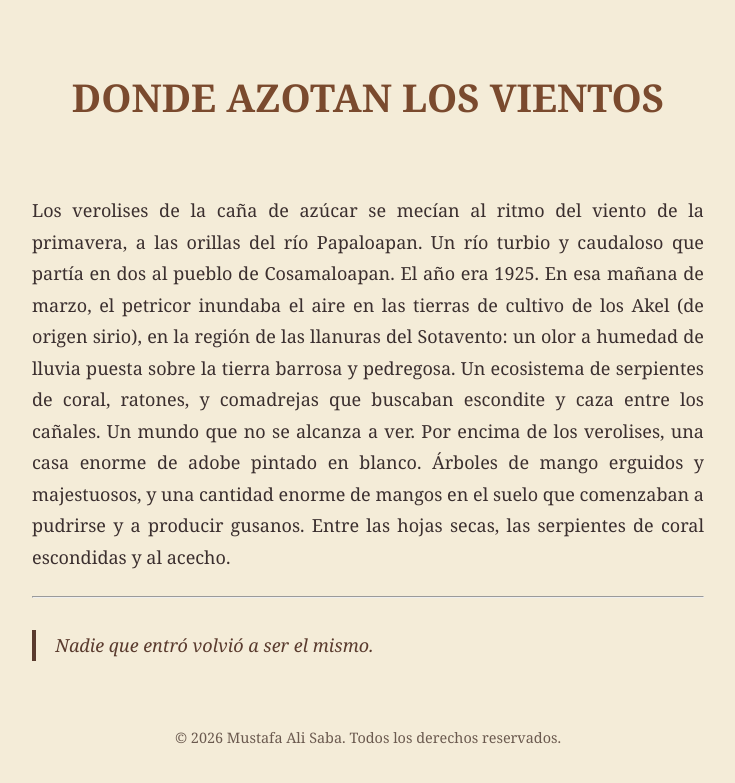
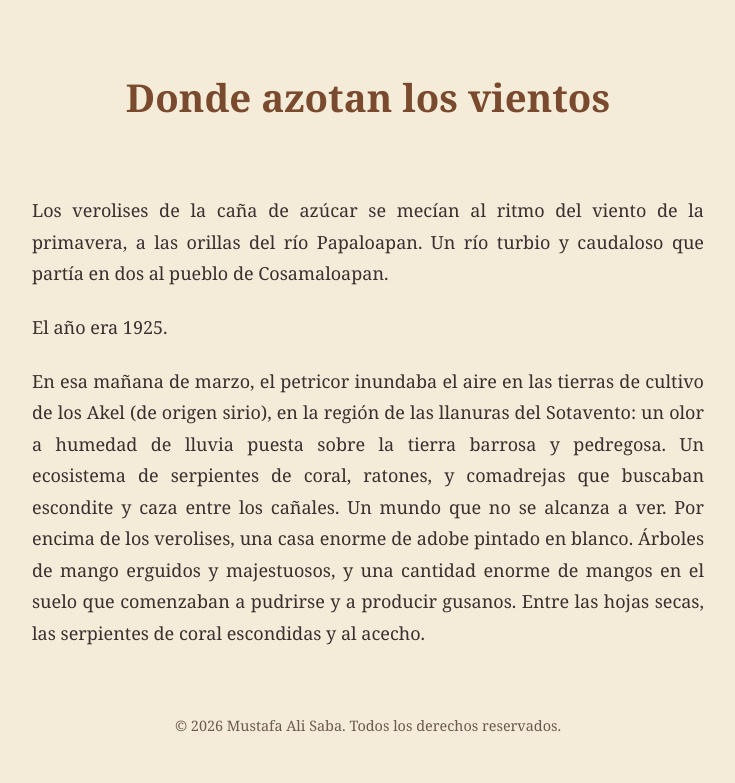
Before and after one commit to mustafaalisaba/mustafaalisaba, a Jekyll site: the page built from _stories/el-bosque-negro.md, in a window 1280 px wide. Shown: the top 783 px of the page, without its empty margins (272-1007 px from the left). Built offline with Jekyll 4.4.1, drawn with Linux system fonts in a browser that asks for light colours.

Commit message:
Update el-bosque-negro.md

```diff
--- a/_stories/el-bosque-negro.md
+++ b/_stories/el-bosque-negro.md
@@ -1,13 +1,14 @@
 ---
 layout: story
-title: "DONDE AZOTAN LOS VIENTOS"
+title: "Donde azotan los vientos"
 date: 2025-01-20
 ---
 
 Los verolises de la caña de azúcar se mecían al ritmo del viento de la primavera, a las orillas del río Papaloapan. Un río turbio y caudaloso que partía en dos al pueblo de Cosamaloapan.
+
+
 El año era 1925.
+
+
 En esa mañana de marzo, el petricor inundaba el aire en las tierras de cultivo de los Akel (de origen sirio), en la región de las llanuras del Sotavento: un olor a humedad de lluvia puesta sobre la tierra barrosa y pedregosa. Un ecosistema de serpientes de coral, ratones, y comadrejas que buscaban escondite y caza entre los cañales. Un mundo que no se alcanza a ver.
 Por encima de los verolises, una casa enorme de adobe pintado en blanco. Árboles de mango erguidos y majestuosos, y una cantidad enorme de mangos en el suelo que comenzaban a pudrirse y a producir gusanos. Entre las hojas secas, las serpientes de coral escondidas y al acecho.
-* * *
-
-> Nadie que entró volvió a ser el mismo.
```
